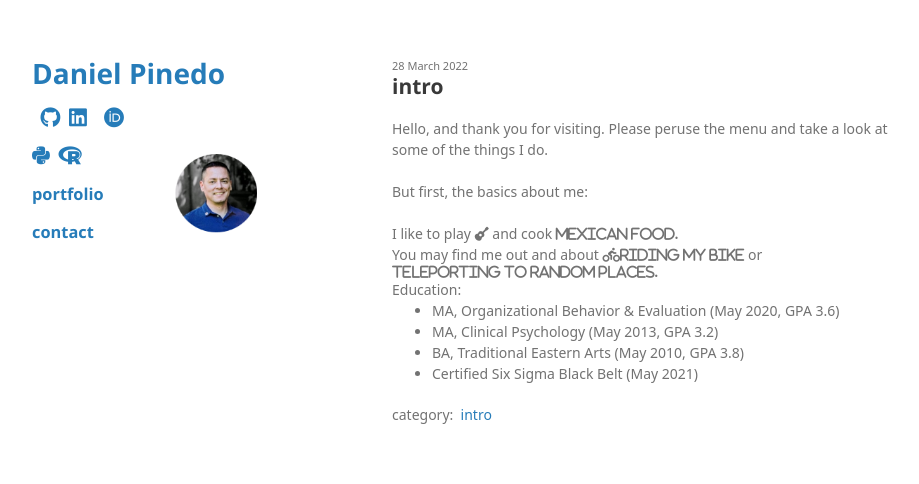
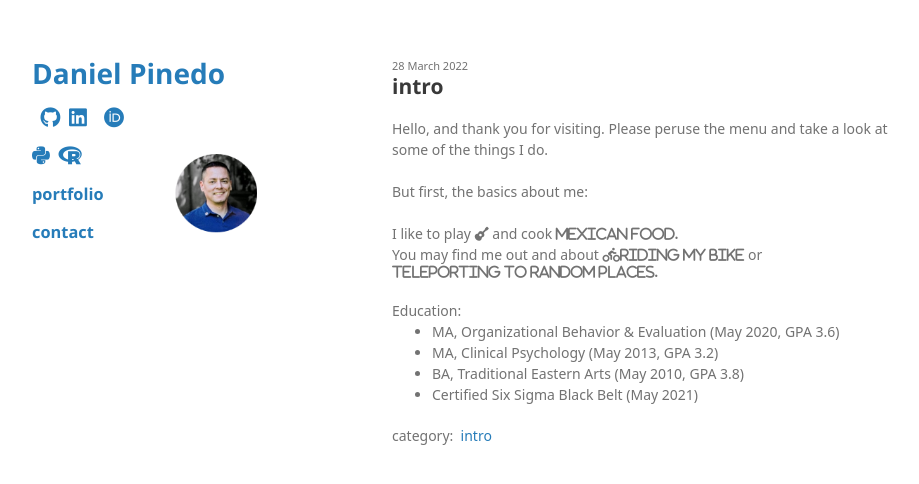
Before and after one commit to odenipinedo/odenipinedo.github.io, a Jekyll site: the page built from _posts/2022-03-28-intro.html, in a window 1280 px wide. Shown: the top 484 px of the page, without its empty margins (178-1097 px from the left). Built offline with Jekyll 4.4.1, drawn with Linux system fonts in a browser that asks for light colours; nearby versions of some CDN libraries; some web fonts are replaced; a style sheet for code colours, icons or effects is not loaded; the repository's description, which GitHub fills in, is left out.

Commit message:
Update 2022-03-28-intro.html

```diff
--- a/_posts/2022-03-28-intro.html
+++ b/_posts/2022-03-28-intro.html
@@ -11,15 +11,13 @@ sitemap:
   lastmod: 2022-03-28
   exclude: 'no'
 ---
-<body>
-
 Hello, and thank you for visiting. Please peruse the menu and take a look at some of the things I do.<br>
 <br>
 But first, the basics about me:<br>
 <br>
 I like to play <i class="fa-solid fa-guitar"></i> and cook <i class="fa-solid fa-taco">mexican food.</i><br>
 You may find me out and about <i class="fa-solid fa-person-biking">riding my bike</i> or <i class="fa-solid fa-person-from-portal">teleporting to random places.</i><br>
-
+<br>
 Education:<br>
 <ul>
   <li>MA, Organizational Behavior & Evaluation (May 2020, GPA 3.6)</li>
@@ -27,4 +25,3 @@ Education:<br>
   <li>BA, Traditional Eastern Arts (May 2010, GPA 3.8)</li>
   <li>Certified Six Sigma Black Belt (May 2021)</li>
 </ul>
-</body>
```
